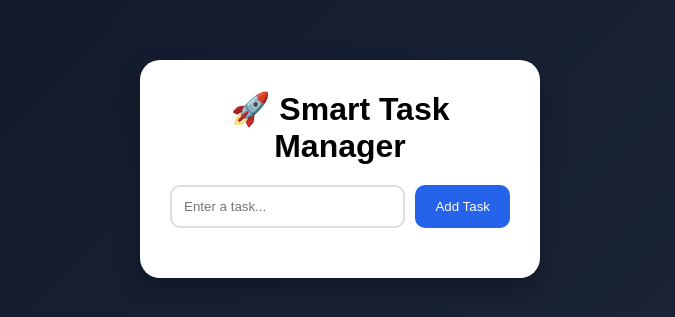
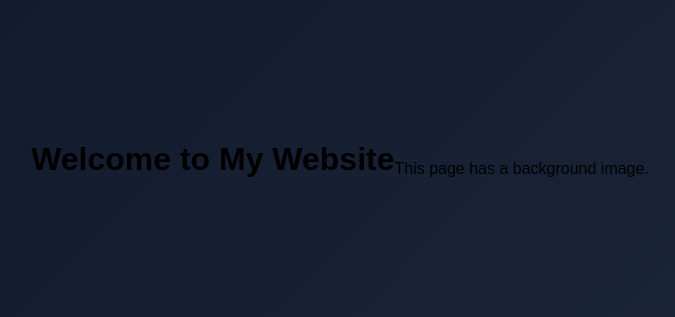
Before and after one commit to danielaugustindanielaugustin-ship-it/Like, a plain HTML site: page index.html in a window 1280 px wide. Shown: the part 231-548 px from the top of the page, without its empty margins (300-975 px from the left). Drawn offline with Linux system fonts and the light colour scheme.

Commit message:
Update index.html

```diff
--- a/index.html
+++ b/index.html
@@ -1,23 +1,13 @@
 <!DOCTYPE html>
 <html>
 <head>
-    <title>Smart Task Manager</title>
+    <title>Background Image Example</title>
     <link rel="stylesheet" href="style.css">
 </head>
 <body>
 
-    <div class="container">
-        <h1>🚀 Smart Task Manager</h1>
-
-        <div class="input-box">
-            <input type="text" id="taskInput" placeholder="Enter a task...">
-            <button onclick="addTask()">Add Task</button>
-        </div>
-
-        <ul id="taskList"></ul>
-    </div>
-
-    <script src="script.js"></script>
+    <h1>Welcome to My Website</h1>
+    <p>This page has a background image.</p>
 
 </body>
 </html>
```
